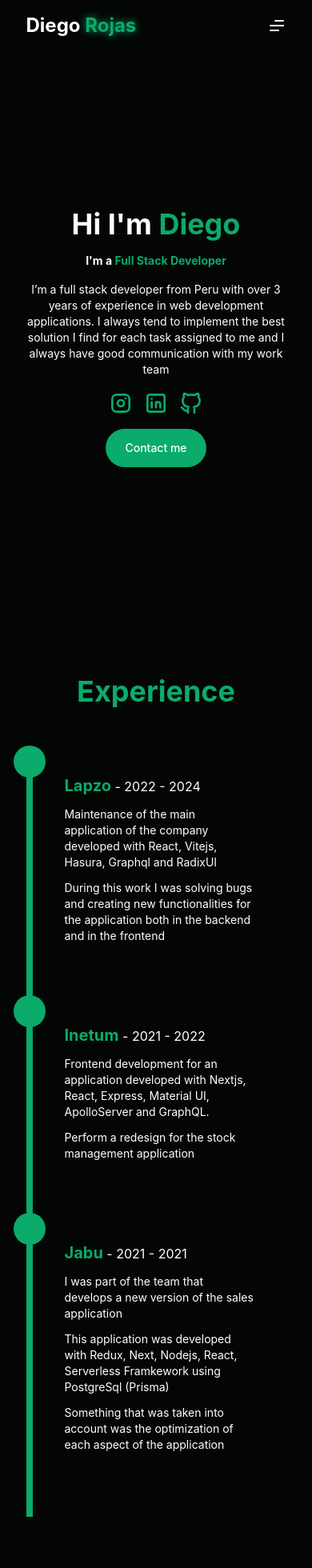
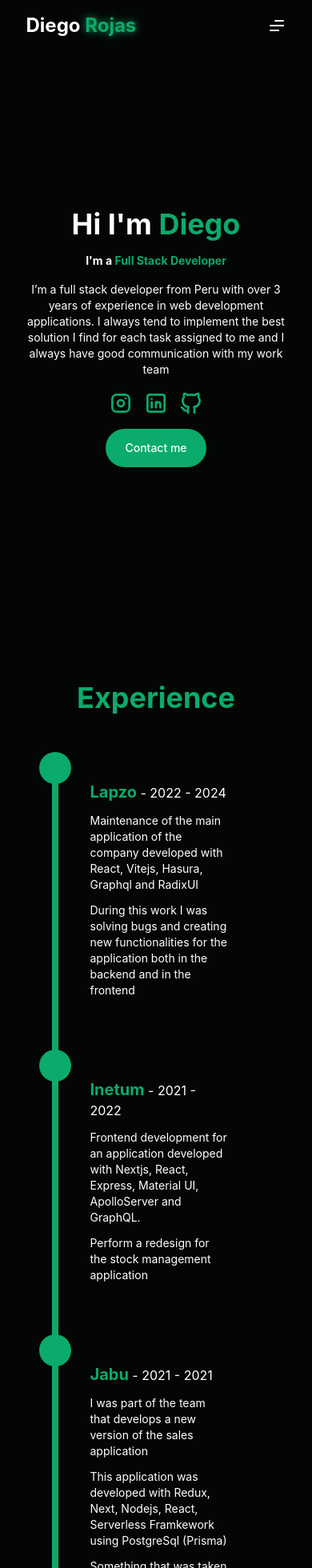
Before and after one commit to devup2332/portafolio-2024-v2, a React (Vite) app: page / in a window 390 px wide. Shown: the top 1960 px of the page at 80% size. Built offline with nearby package versions, Linux system fonts and the light colour scheme.

Commit message:
master: Added animations

```diff
--- a/src/components/Home/Banner/Banner.tsx
+++ b/src/components/Home/Banner/Banner.tsx
@@ -13,7 +13,10 @@ const BannerHome = () => {
   const { t } = useTranslation();
   return (
     <div
-      className="h-screen flex justify-center items-center lg:grid lg:grid-cols-2 lg:gap-4 lg:h-screen xl:gap-16"
+      className="appearAnimation opacity-0 h-screen flex justify-center items-center lg:grid lg:grid-cols-2 lg:gap-4 lg:h-screen xl:gap-16 appearAnimation"
+      style={{
+        animationDelay: "1s",
+      }}
       id="banner"
     >
       <div className="grid gap-4 lg:gap-6">
--- a/src/components/Home/Contact/Contact.tsx
+++ b/src/components/Home/Contact/Contact.tsx
@@ -8,8 +8,10 @@ import { zodResolver } from "@hookform/resolvers/zod";
 import { ContactSchema, ContactSchemaType } from "@/schemas/contactSchema";
 import { toast } from "sonner";
 import { sleep } from "@/utils/sleep";
-import { useState } from "react";
+import { useRef, useState } from "react";
 import { LoaderIcon } from "@/components/Icons";
+import clsx from "clsx";
+import useElementVisible from "@/hooks/useElementVisible";
 
 interface InputType {
   label: string;
@@ -68,6 +70,8 @@ const ContactHome = () => {
     resolver: zodResolver(ContactSchema),
   });
   const [loading, setLoading] = useState(false);
+  const containerRef = useRef<HTMLDivElement>(null);
+  const isVisible = useElementVisible(containerRef);
 
   const onSubmit: SubmitHandler<FieldValues> = async () => {
     const random = Math.floor(Math.random() * 2000);
@@ -90,7 +94,14 @@ const ContactHome = () => {
   };
 
   return (
-    <div className="mt-28" id="contact">
+    <div
+      className={clsx(
+        "mt-28",
+        isVisible ? "appearAnimation opacity-0" : "opacity-0",
+      )}
+      id="contact"
+      ref={containerRef}
+    >
       <h1 className="text-primary-color text-4xl font-bold text-center lg:text-6xl">
         {t("home.contact.title")}
       </h1>
@@ -126,7 +137,7 @@ const ContactHome = () => {
                 {...register(input.name)}
               ></Textarea>
             </div>
-          )
+          ),
         )}
         <PrimaryButton
           type="submit"
--- /dev/null
+++ b/src/components/Home/Experience/Experience.module.css
@@ -0,0 +1,4 @@
+.container {
+  background: red;
+  display: none;
+}
--- a/src/components/Home/Experience/Experience.tsx
+++ b/src/components/Home/Experience/Experience.tsx
@@ -1,11 +1,24 @@
 import { experienceHistory } from "@/data";
 import { useTranslation } from "react-i18next";
 import { twMerge } from "tailwind-merge";
+import "./Experience.module.css";
+import { useRef } from "react";
+import clsx from "clsx";
+import useElementVisible from "@/hooks/useElementVisible";
 
 const ExperienceHome = () => {
   const { t, i18n } = useTranslation();
+  const containerRef = useRef<HTMLDivElement>(null);
+  const isVisible = useElementVisible(containerRef);
   return (
-    <div className="pb-28" id="experience">
+    <div
+      className={clsx(
+        "pb-28 mt-2 container",
+        isVisible ? "appearAnimation opacity-0" : "opacity-0",
+      )}
+      id="experience"
+      ref={containerRef}
+    >
       <h1 className="text-primary-color text-4xl font-bold text-center lg:text-6xl">
         {t("home.experience.title")}
       </h1>
@@ -28,7 +41,7 @@ const ExperienceHome = () => {
                   <span> - </span>
                   <span>{item.period}</span>
                 </h2>
-                {item.body[i18n.language as 'en' | 'es'].map((b, i) => {
+                {item.body[i18n.language as "en" | "es"].map((b, i) => {
                   return (
                     <p className="text-sm text-right lg:text-base" key={i}>
                       {b}
@@ -55,12 +68,12 @@ const ExperienceHome = () => {
                   <span> - </span>
                   <span>{item.period}</span>
                 </h2>
-                {item.body[i18n.language as 'en' | 'es'].map((b, i) => {
+                {item.body[i18n.language as "en" | "es"].map((b, i) => {
                   return (
                     <p
                       className={twMerge(
                         !isPar ? "opacity-100" : "lg:opacity-0",
-                        "text-sm xl:text-base"
+                        "text-sm xl:text-base",
                       )}
                       key={i}
                     >
--- a/src/components/Home/Header/HomeHeader.tsx
+++ b/src/components/Home/Header/HomeHeader.tsx
@@ -36,7 +36,10 @@ const HomeHeader = () => {
     }
   };
   return (
-    <header className="font-bold text-2xl py-4 fixed w-full top-0 left-0 lg:py-8 bg-primary-bg z-10">
+    <header
+      className="fadeInAnimation  opacity-0 font-bold text-2xl py-4 fixed w-full top-0 left-0 lg:py-8 bg-primary-bg z-10"
+      style={{ animationDelay: "0.5" }}
+    >
       <div className="w-10/12 m-auto max-w-md lg:max-w-4xl xl:max-w-6xl 2xl:max-w-8xl flex justify-between items-center">
         <button>
           <span>{t("home.banner.logo.firstName")} </span>
@@ -57,7 +60,7 @@ const HomeHeader = () => {
                   >
                     {t(item.label)}
                   </li>
-                )
+                ),
             )}
           </ul>
         </nav>
--- a/src/components/Home/Projects/Projects.tsx
+++ b/src/components/Home/Projects/Projects.tsx
@@ -1,10 +1,18 @@
 import { projects } from "@/data";
+import useElementVisible from "@/hooks/useElementVisible";
+import { useRef } from "react";
 import { useTranslation } from "react-i18next";
 
 const Projects = () => {
   const { t, i18n } = useTranslation();
+  const containerRef = useRef<HTMLDivElement>(null);
+  const isVisible = useElementVisible(containerRef);
   return (
-    <div id="projects">
+    <div
+      id="projects"
+      className={isVisible ? "appearAnimation opacity-0 " : "opacity-0"}
+      ref={containerRef}
+    >
       <h1 className="text-primary-color text-4xl font-bold text-center lg:text-6xl">
         {t("home.projects.title")}
       </h1>
@@ -24,7 +32,9 @@ const Projects = () => {
               />
               <div className="absolute top-0 left-0 w-full h-full bg-black/60 opacity-0 group-hover:opacity-100 transition-all flex flex-col justify-end gap-3 p-4 sm:p-10">
                 <h2 className="font-bold">{p.name}</h2>
-                <p className="text-sm">{p.descriptions[i18n.language as "en" | "es"]}</p>
+                <p className="text-sm">
+                  {p.descriptions[i18n.language as "en" | "es"]}
+                </p>
                 <div className="flex flex-wrap gap-x-3 gap-y-2">
                   {p.stack.map((s, i) => {
                     return (
--- /dev/null
+++ b/src/hooks/useElementVisible.tsx
@@ -0,0 +1,23 @@
+import { RefObject, useEffect, useState } from "react";
+
+const useElementVisible = (ref: RefObject<HTMLElement>) => {
+  const [isVisible, setIsVisible] = useState(false);
+
+  useEffect(() => {
+    const observer = new IntersectionObserver(([entry]) => {
+      if (entry.isIntersecting) {
+        setIsVisible(true);
+        observer.disconnect();
+      }
+    });
+
+    observer.observe(ref.current!);
+
+    return () => {
+      observer.disconnect();
+    };
+  }, [ref]);
+  return isVisible;
+};
+
+export default useElementVisible;
--- a/src/index.css
+++ b/src/index.css
@@ -107,3 +107,33 @@ input[type="number"]::-webkit-outer-spin-button {
     width: 100%;
   }
 }
+
+.appearAnimation {
+  animation: appear 0.6s ease-in-out forwards;
+}
+
+.fadeInAnimation {
+  animation: fadeIn 1s ease-in-out forwards;
+}
+
+@keyframes fadeIn {
+  from {
+    opacity: 0;
+  }
+
+  to {
+    opacity: 1;
+  }
+}
+
+@keyframes appear {
+  from {
+    opacity: 0;
+    transform: translateY(200px);
+  }
+
+  to {
+    opacity: 1;
+    transform: translateY(0px);
+  }
+}
```
